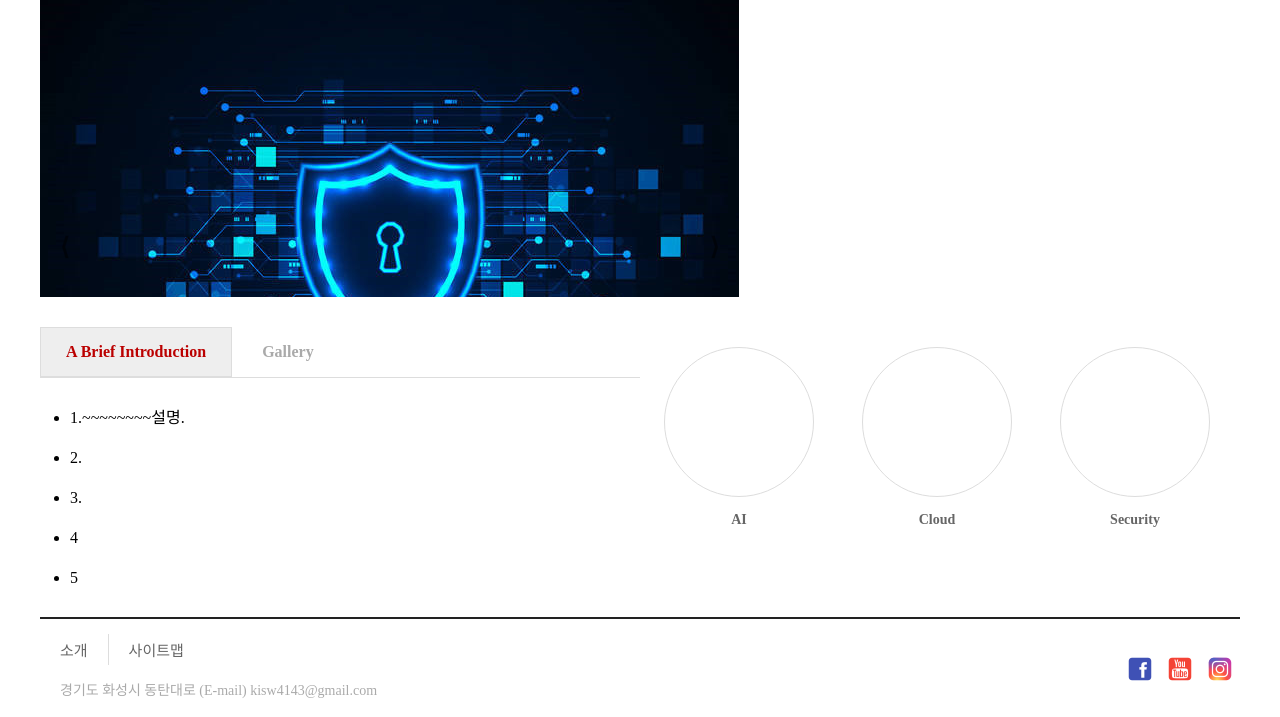
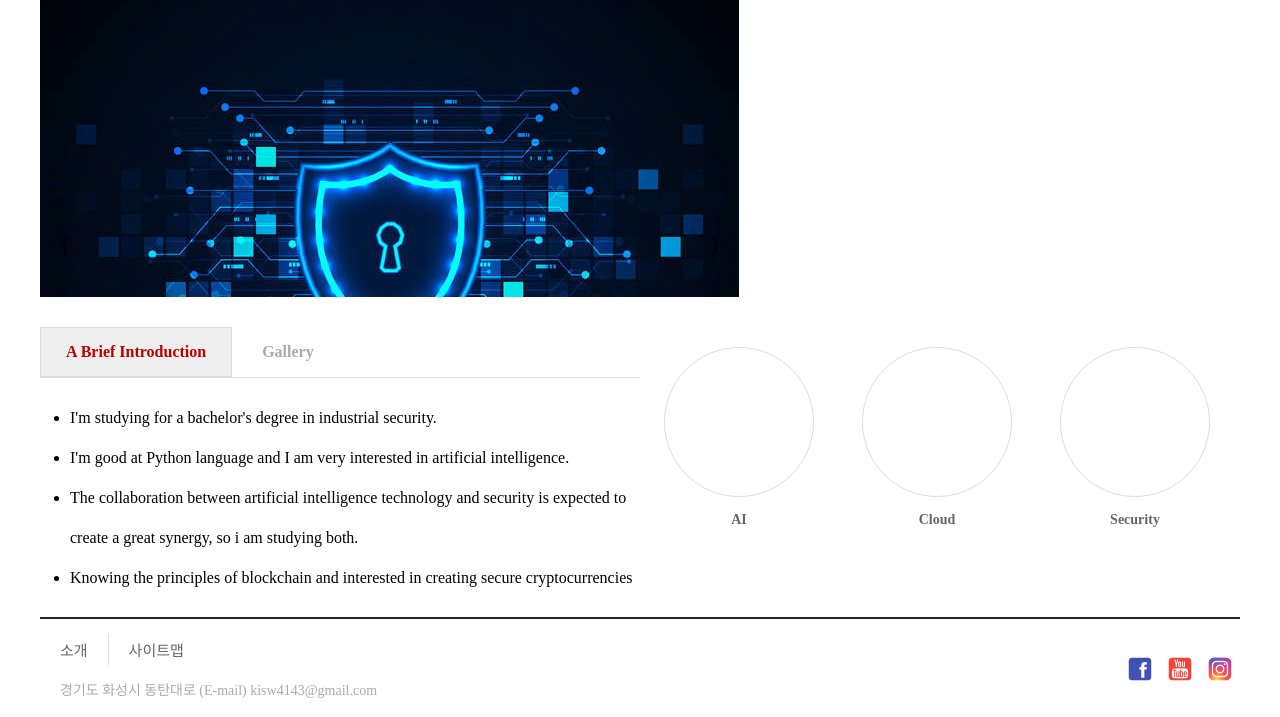
Before and after one commit to suwon0115/Mid-Term-Project, a plain HTML site: page SITE/index.html in a window 1280 px wide. Shown: the part 103-820 px from the top of the page. Drawn offline with Linux system fonts and the light colour scheme.

Commit message:
Tenth commit

```diff
--- a/SITE/index.html
+++ b/SITE/index.html
@@ -62,11 +62,10 @@
         <div id="notice" class="tabContent">
           <h2>A Brief Introduction</h2>
           <ul>
-            <li>1.~~~~~~~~설명.</li>
-            <li>2.</li>
-            <li>3.</li>
-            <li>4</li>
-            <li>5</li>
+            <li>I'm studying for a bachelor's degree in industrial security.</li>
+            <li>I'm good at Python language and I am very interested in artificial intelligence.</li>
+            <li>The collaboration between artificial intelligence technology and security is expected to create a great synergy, so i am studying both.</li>
+            <li>Knowing the principles of blockchain and interested in creating secure cryptocurrencies</li>
           </ul>
         </div>
         <div id="gallery" class="tabContent">
```
